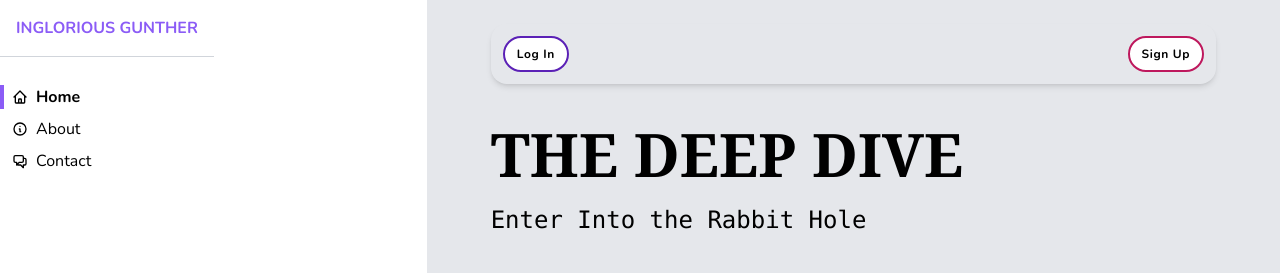
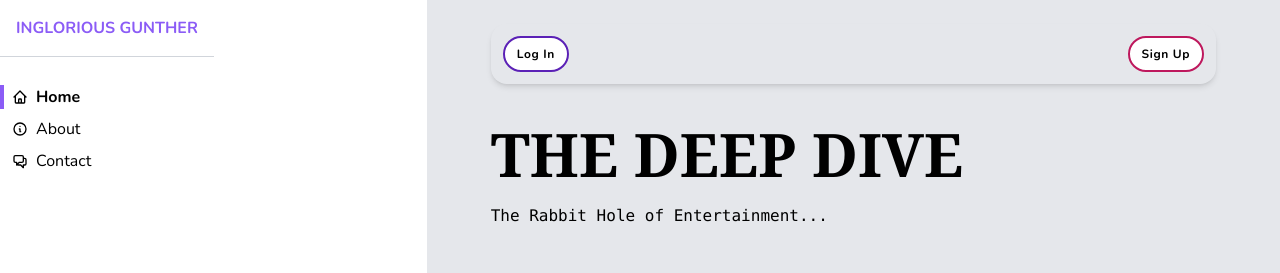
Before and after one commit to eduvieowen/inglurious-gunther-hub, a website: page public/index.html in a window 1280 px wide. Shown: the top 273 px of the page. Drawn offline with nearby package versions, Linux system fonts and the light colour scheme.

Commit message:
First Commit

```diff
--- a/public/index.html
+++ b/public/index.html
@@ -64,7 +64,7 @@
 
             <header>
                 <h2 class="mb-5 text-6xl font-serif font-semibold">THE DEEP DIVE</h2>
-                <h3 class="text-2xl font-mono">Enter Into the Rabbit Hole</h3>
+                <h3 class="text-xl font-mono">The Rabbit Hole of Entertainment...</h3>
             </header>
 
             <div>
```
